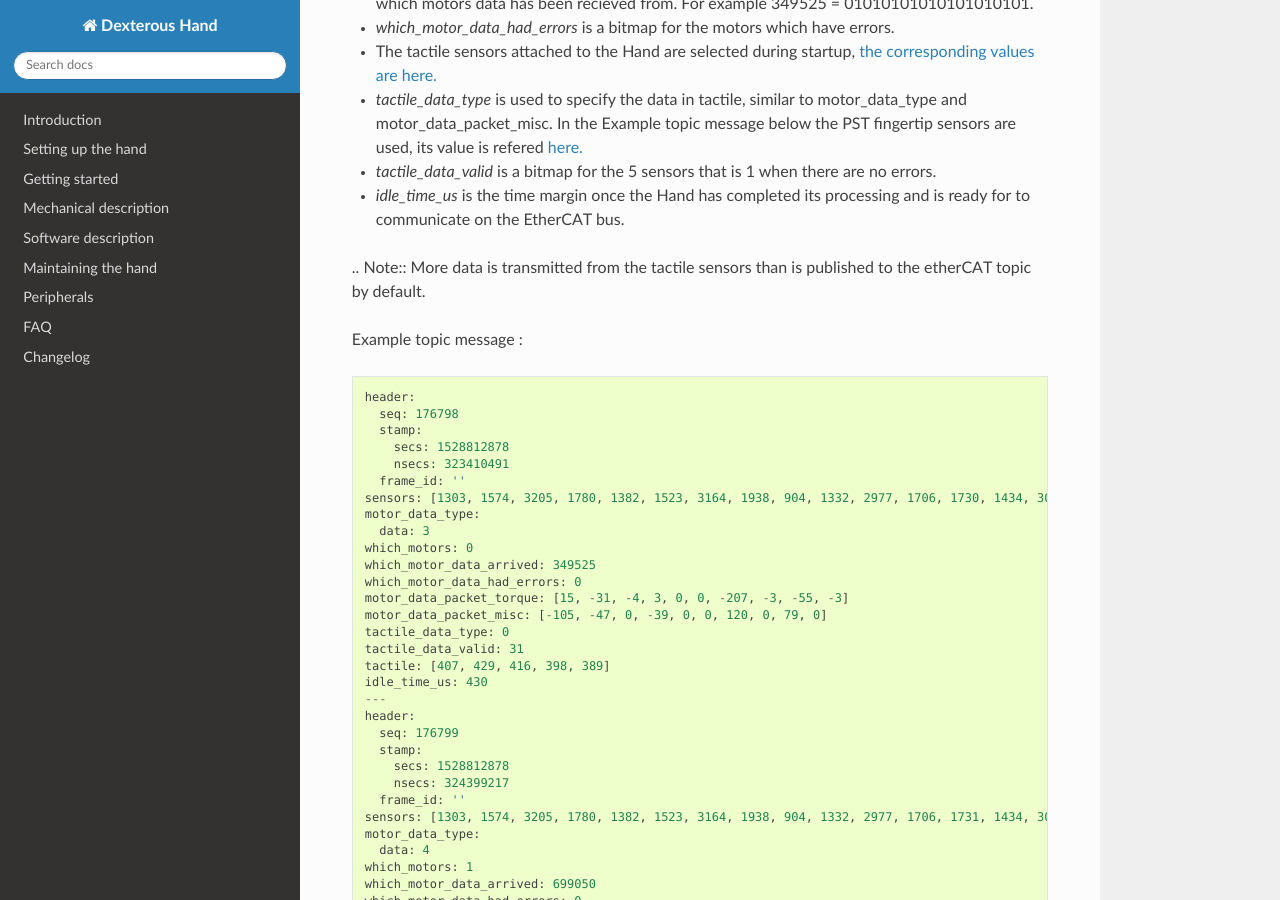
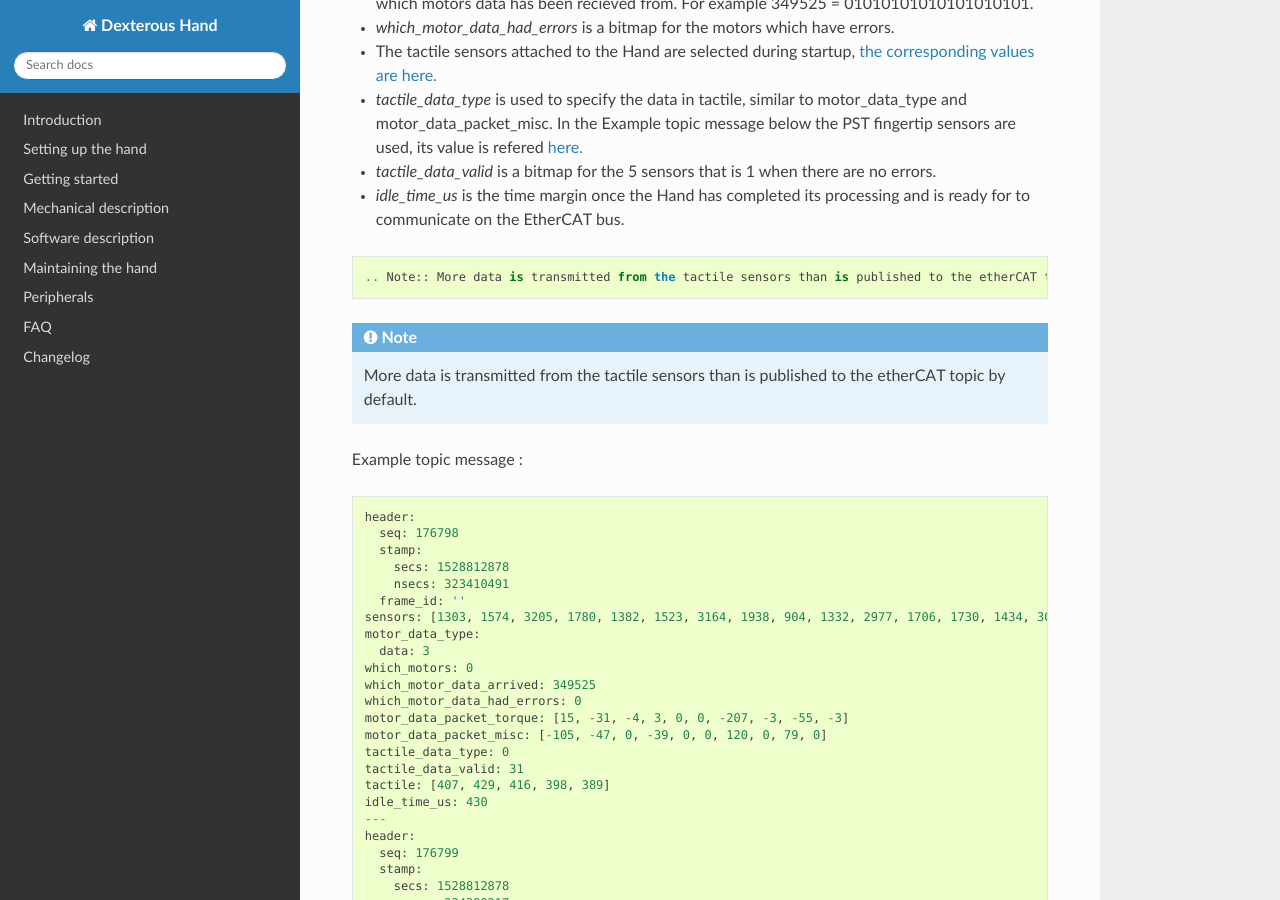
Before and after one commit to shadow-robot/sr_dexterous_hand_documentation, a Sphinx documentation site: the page built from docs/user_guide/3_getting_started.md, in a window 1280 px wide and 900 px high, scrolled down 18394 px. Built offline with Sphinx 7.4.7 and the Read the Docs theme 2.0.0, drawn with Linux system fonts in a browser that asks for light colours.

Commit message:
adding topics section..

````diff
--- a/docs/user_guide/3_getting_started.md
+++ b/docs/user_guide/3_getting_started.md
@@ -598,8 +598,13 @@ This topic is published by the driver and updates at 800 Hz with data from the H
 
 - *idle_time_us* is the time margin once the Hand has completed its processing and is ready for to communicate on the EtherCAT bus.
 
+```
 .. Note:: More data is transmitted from the tactile sensors than is published to the etherCAT topic by default.
+```
 
+```eval_rst
+.. Note:: More data is transmitted from the tactile sensors than is published to the etherCAT topic by default.
+```
 Example topic message :
 
     header:
````
